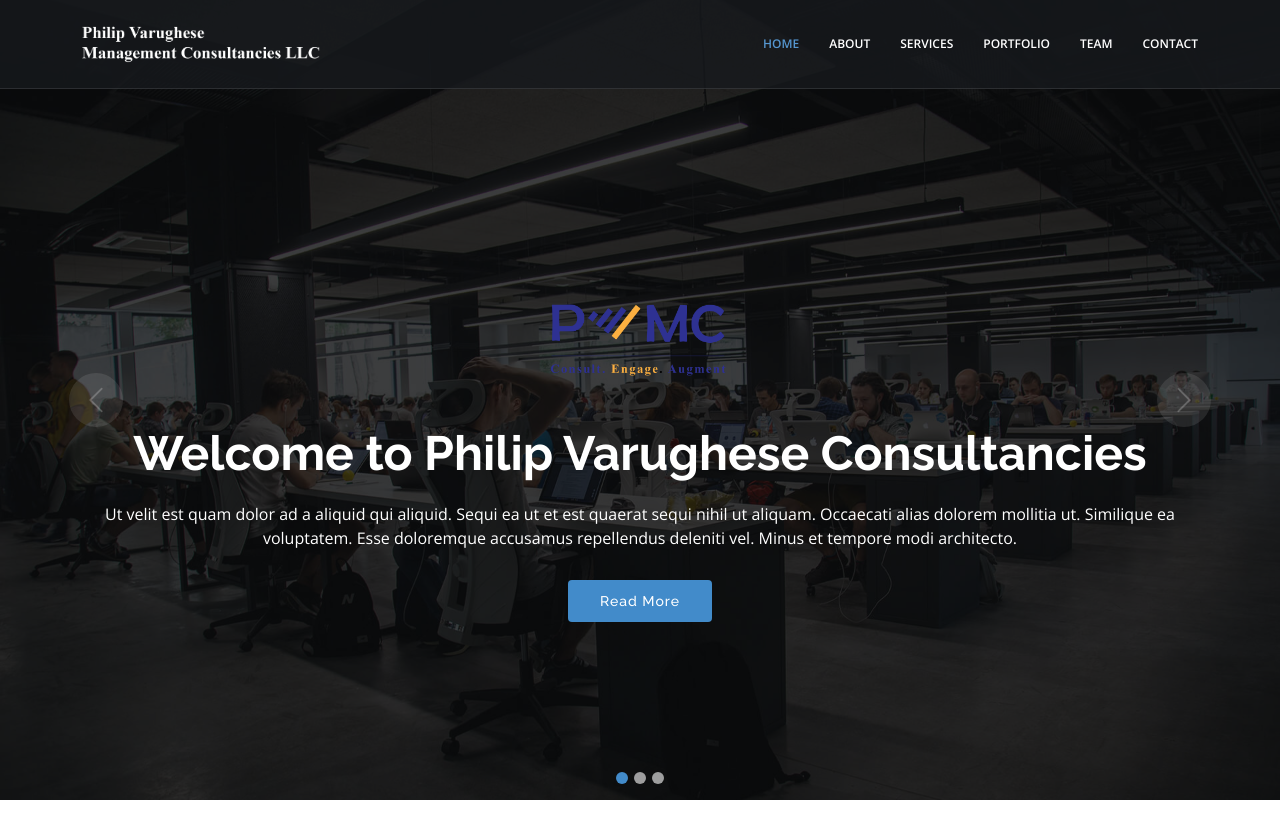
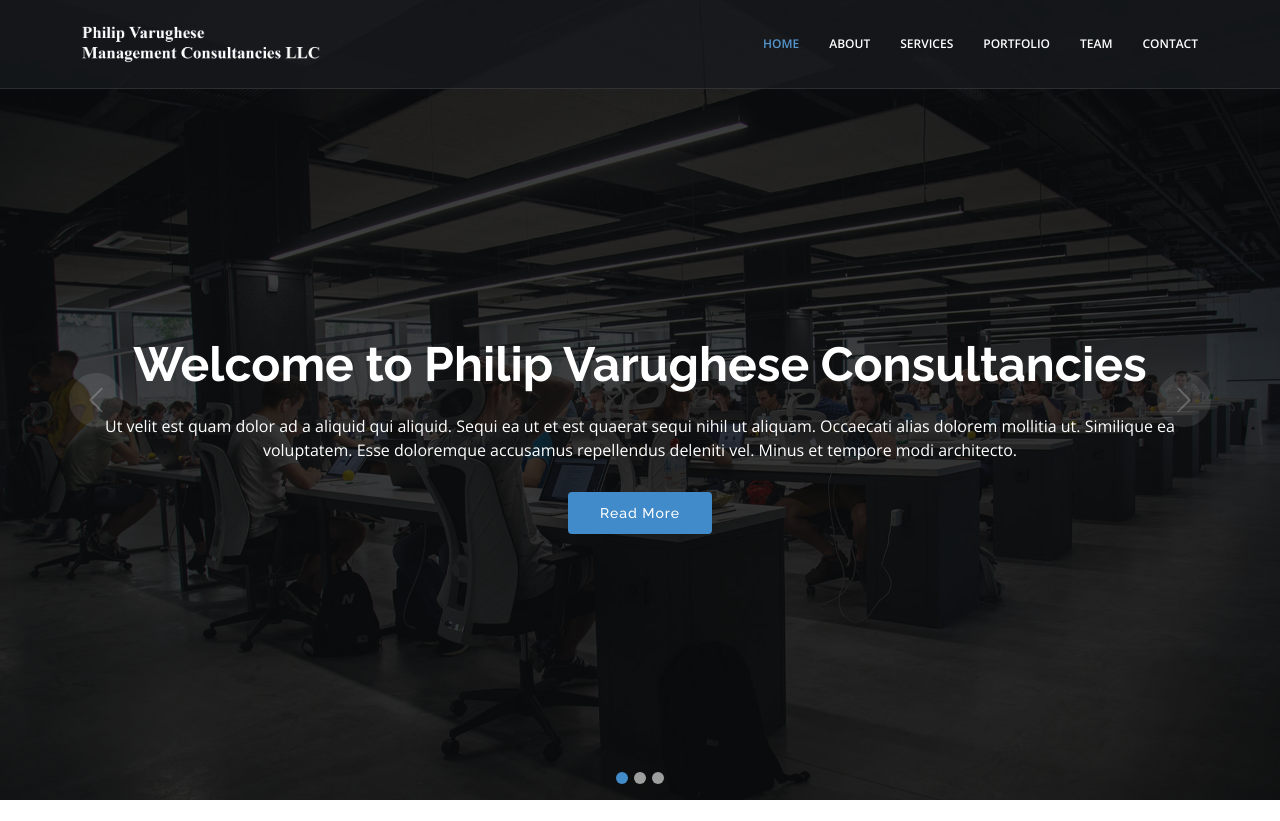
Before and after one commit to Cillah/freelance-project, a Django app: page / in a window 1280 px wide. Shown: the top 821 px of the page. Run offline with Django 4.2, Linux system fonts and the light colour scheme; some libraries are stand-ins or nearby versions.

Commit message:
without logo in welcome message

```diff
--- a/consultancy/templates/consultancy/index.html
+++ b/consultancy/templates/consultancy/index.html
@@ -93,11 +93,11 @@
         <div class="carousel-item active" style="background-image: url('{% static 'consultancy/img/slide/slide-1.jpg' %}')">
           <div class="carousel-container">
             <div class="container">
-              <div class="d-flex justify-content-center">
+              <!-- <div class="d-flex justify-content-center">
                 <div class="col-10 col-lg-3 p-5">
                   <img src="{% static 'consultancy/img/logo/Lockup_Color&Slogan.png' %}" alt="" class="img-fluid">
                 </div>
-              </div>
+              </div> -->
 
               <h2 class="animated fadeInDown">Welcome to <span>Philip Varughese Consultancies</span></h2>
               <p class="animated fadeInUp">Ut velit est quam dolor ad a aliquid qui aliquid. Sequi ea ut et est quaerat sequi nihil ut aliquam. Occaecati alias dolorem mollitia ut. Similique ea voluptatem. Esse doloremque accusamus repellendus deleniti vel. Minus et tempore modi architecto.</p>
```
